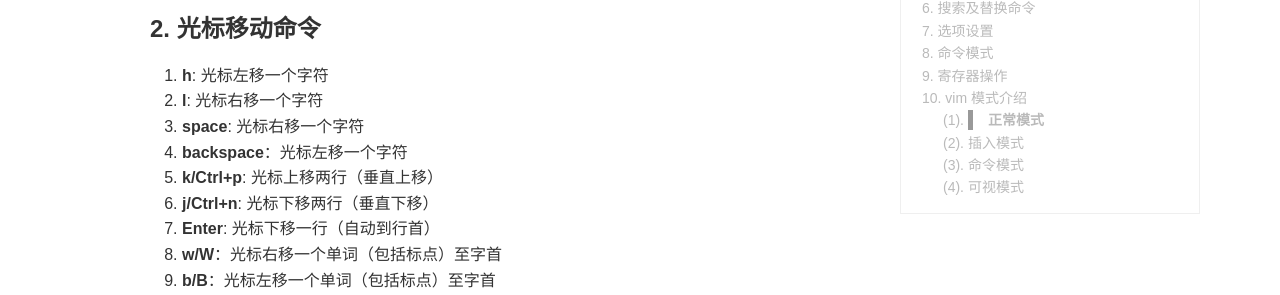
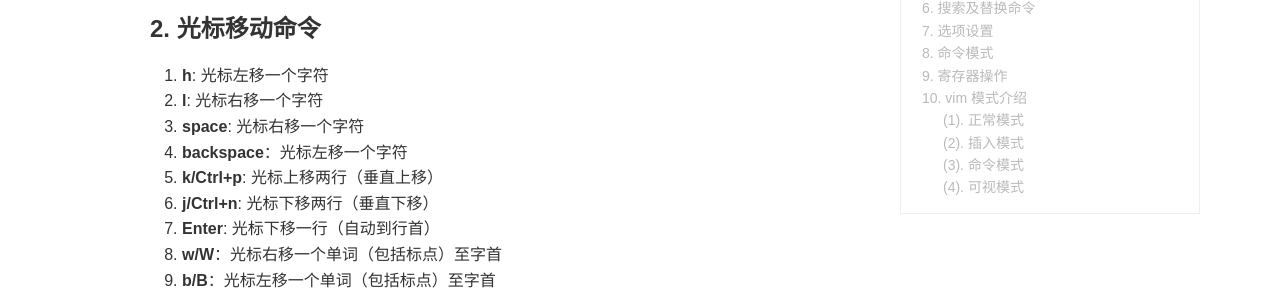
Before and after one commit to youngwanjin/youngwanjin.github.io, a Jekyll site: the page built from _wiki/vim.md, in a window 1280 px wide and 900 px high, scrolled down 352 px. Shown: the part 166-461 px from the top of the window. Built offline with Jekyll 4.4.1, drawn with Linux system fonts in a browser that asks for light colours; comment, search, counter and statistics services are not loaded.

Commit message:
chenge vim.md

```diff
--- a/_wiki/vim.md
+++ b/_wiki/vim.md
@@ -185,16 +185,13 @@
 ### 10. vim 模式介绍
 
 * 正常模式 (Normal-mode)
-
 * 插入模式 (Insert-mode)
-
 * 命令模式 (Command-mode)
-
 * 可视模式 (Visual-mode)
 
 
 
-#### (1). **正常模式**
+#### (1). 正常模式
 
 启动vim后默认处于正常模式。不论位于什么模式，按下<Esc>键(有时需要按两下）都会进入正常模式
 
```
